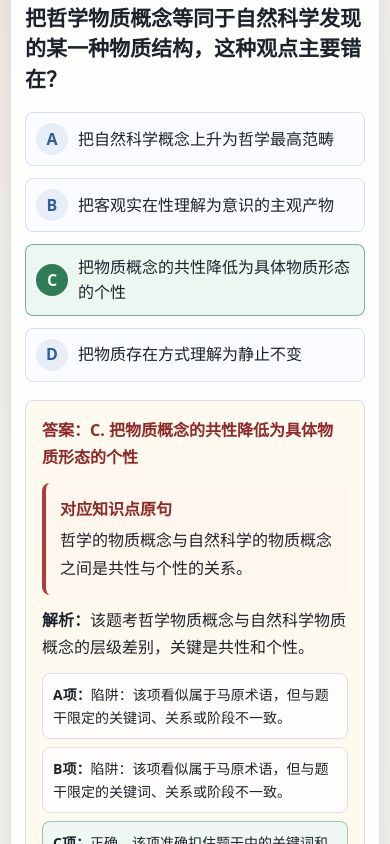
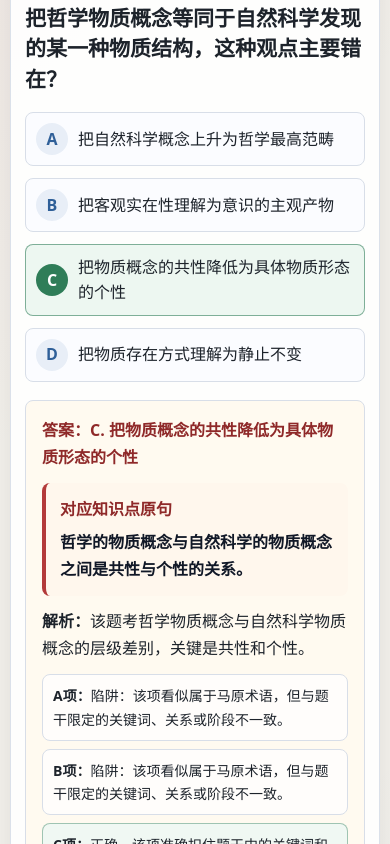
Before and after one commit to Huziyi0616/marxism-quiz, a plain HTML site: page index.html in a window 390 px wide. Both pictures are taken after a click on the button "查看答案". Shown: the part 543-1387 px from the top of the page. Drawn offline with Linux system fonts and the light colour scheme.

Commit message:
Add files via upload

```diff
--- a/index.html
+++ b/index.html
@@ -366,7 +366,16 @@
     .source-point b {
       display: block;
       color: var(--accent-dark);
-      margin-bottom: 4px;
+      margin-bottom: 6px;
+      font-size: 16px;
+      font-weight: 800;
+    }
+
+    .source-text {
+      color: #111827;
+      font-size: 17px;
+      font-weight: 800;
+      line-height: 1.72;
     }
 
     .option-note {
@@ -557,6 +566,11 @@
       .option-button {
         grid-template-columns: 32px 1fr;
         padding: 10px;
+      }
+
+      .source-text {
+        font-size: 16px;
+        line-height: 1.68;
       }
     }
   </style>
@@ -853,7 +867,7 @@
       {
         id: "q25",
         category: "科学社会主义",
-        point: "列宁指出社会主义革命可以首先在一个或者几个国家获得胜利。",
+        point: "列宁总结当时变化了的新情况，深刻论述了社会主义革命可以首先在一个或者几个国家获得胜利。1915年，他在《论欧洲联邦口号》一文中明确指出：“经济和政治发展的不平衡是资本主义的绝对规律。由此就应得出结论：社会主义可能首先在少数甚至在单独一个资本主义国家内获得胜利。”",
         question: "列宁根据资本主义经济和政治发展不平衡规律，得出的重要结论是？",
         options: ["社会主义可能首先在少数甚至单独一个资本主义国家内获得胜利", "社会主义必须同时在所有国家取得胜利", "社会主义只能在最发达国家最后出现", "资本主义发展不平衡会自动消灭阶级差别"],
         answer: 0,
@@ -1621,7 +1635,7 @@
         prompt: "列宁从资本主义经济政治发展不平衡规律出发，得出社会主义革命可以怎样胜利？",
         answer: "可以首先在少数甚至单独一个资本主义国家内获得胜利。",
         trap: "不要答“必须所有国家同时胜利”。列宁的突破正在于否定同时胜利论。",
-        source: "社会主义可能首先在少数甚至单独一个资本主义国家内获得胜利。"
+        source: "列宁总结当时变化了的新情况，深刻论述了社会主义革命可以首先在一个或者几个国家获得胜利。1915年，他在《论欧洲联邦口号》一文中明确指出：“经济和政治发展的不平衡是资本主义的绝对规律。由此就应得出结论：社会主义可能首先在少数甚至在单独一个资本主义国家内获得胜利。”"
       },
       {
         id: "q26",
@@ -2439,7 +2453,7 @@
         <strong>${status}：${letters[currentView.answer]}. ${correctText}</strong>
         <div class="source-point">
           <b>对应知识点原句</b>
-          <div>${currentQuestion.point}</div>
+          <div class="source-text">${currentQuestion.point}</div>
         </div>
         <div><b>解析：</b>${currentView.explanation}</div>
         <div class="option-analysis">
@@ -2490,7 +2504,10 @@
         <div class="memory-answer">
           <div><b>答案：</b>${currentCard.answer}</div>
           <div><b>易混陷阱：</b>${currentCard.trap}</div>
-          <div><b>对应知识点：</b>${currentCard.source}</div>
+          <div class="source-point">
+            <b>对应知识点原句</b>
+            <div class="source-text">${currentCard.source}</div>
+          </div>
         </div>
         <div class="memory-actions">
           <button class="text-button primary" type="button" data-memory-rate="mastered">已掌握</button>
```
Also changed, not shown: marxism_quiz.html (+22 -5 lines).
